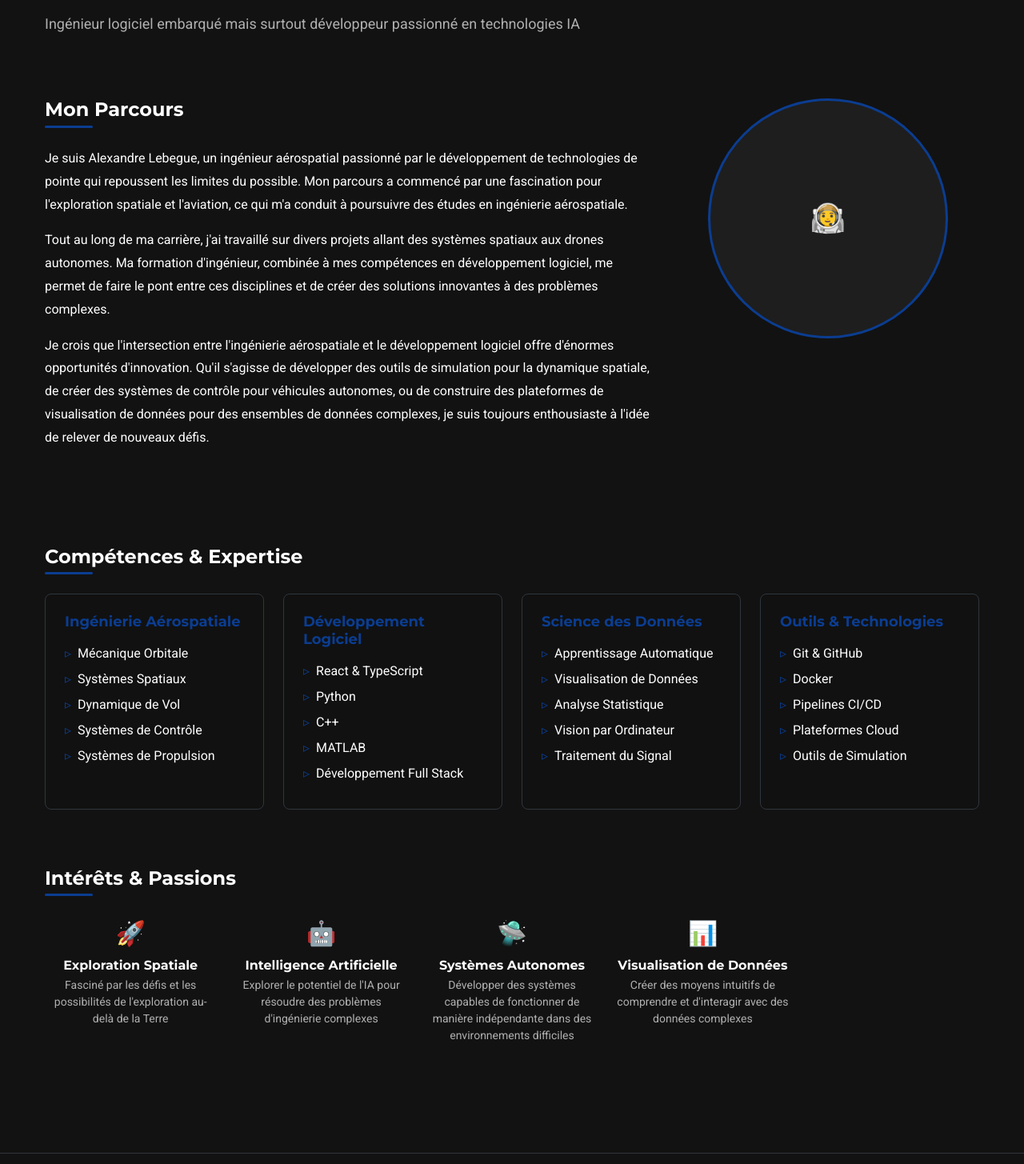
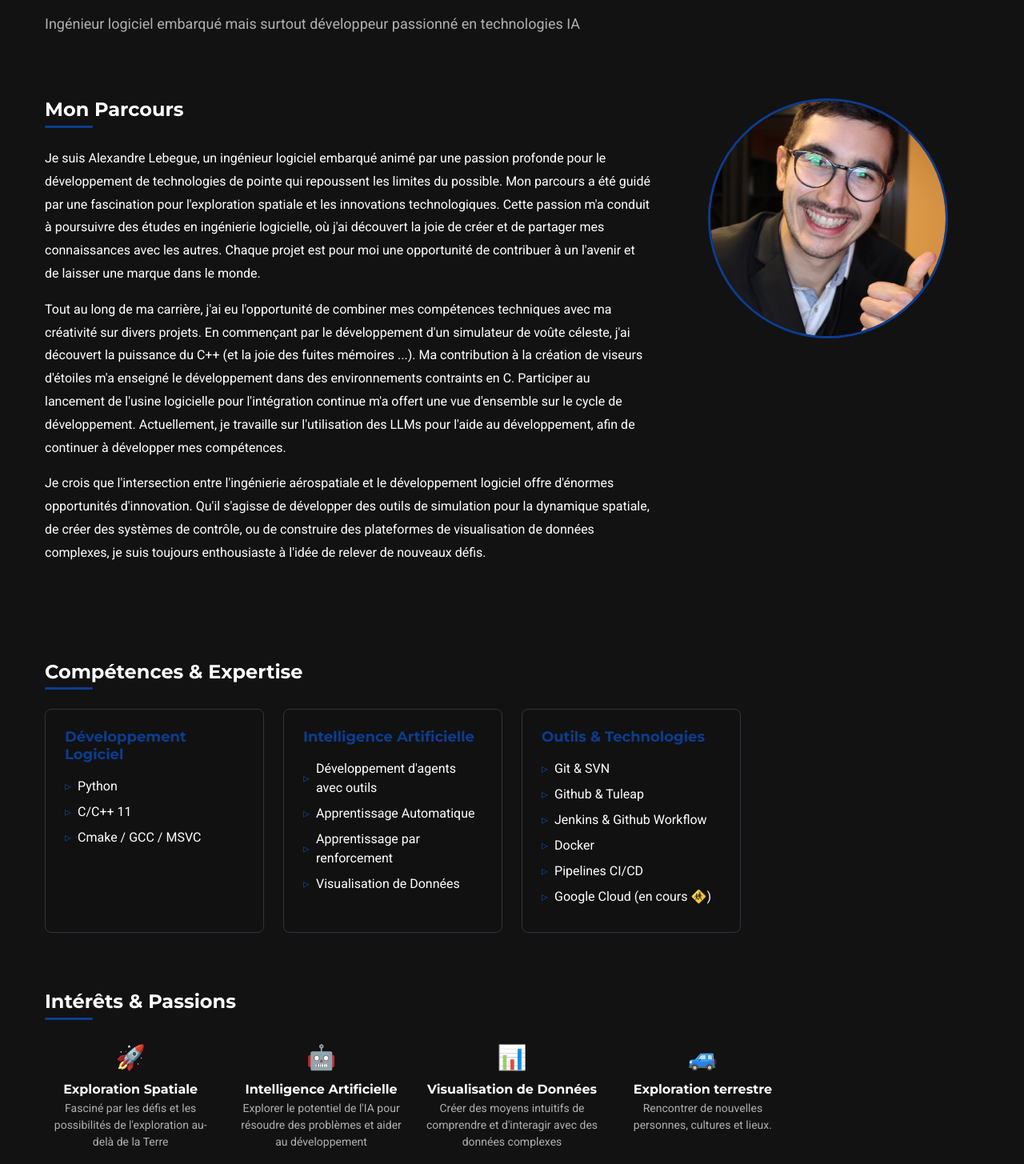
Before and after one commit to AlexandrLebegue/Portfolio_Website, a React (Create React App) app: page /about in a window 1280 px wide. Shown: the part 155-1610 px from the top of the page at 80% size. Built offline with nearby package versions, Linux system fonts and the light colour scheme.

Commit message:
Add personal image, update theme colors, and enhance contact section

```diff
--- a/public/index.html
+++ b/public/index.html
@@ -28,7 +28,7 @@
       work correctly both with client-side routing and a non-root public URL.
       Learn how to configure a non-root public URL by running `npm run build`.
     -->
-    <title>Alexandre Lebegue | Portfolio</title>
+    <title>🚀 Alexandre Lebegue | Portfolio</title>
   </head>
   <body>
     <noscript>You need to enable JavaScript to run this app.</noscript>
--- a/src/pages/About/About.tsx
+++ b/src/pages/About/About.tsx
@@ -80,6 +80,13 @@ const ProfileImage = styled.div`
   justify-content: center;
   font-size: ${({ theme }) => theme.fontSizes['4xl']};
   border: 3px solid ${({ theme }) => theme.colors.primary};
+  overflow: hidden;
+
+  img {
+    width: 100%;
+    height: 100%;
+    object-fit: cover;
+  }
 `;
 
 const Paragraph = styled.p`
@@ -171,28 +178,32 @@ const About: React.FC = () => {
           <ProfileContent>
             <SectionTitle>Mon Parcours</SectionTitle>
             <Paragraph>
-              Je suis Alexandre Lebegue, un ingénieur aérospatial passionné par le développement de technologies
-              de pointe qui repoussent les limites du possible. Mon parcours a commencé par une
-              fascination pour l'exploration spatiale et l'aviation, ce qui m'a conduit à poursuivre des études
-              en ingénierie aérospatiale.
+              Je suis Alexandre Lebegue, un ingénieur logiciel embarqué animé par une passion profonde pour le développement de technologies
+              de pointe qui repoussent les limites du possible. Mon parcours a été guidé par une fascination pour l'exploration spatiale
+              et les innovations technologiques. Cette passion m'a conduit à poursuivre des études en ingénierie logicielle, où j'ai découvert
+              la joie de créer et de partager mes connaissances avec les autres. Chaque projet est pour moi une opportunité de contribuer
+              à un l'avenir et de laisser une marque dans le monde.
             </Paragraph>
             <Paragraph>
-              Tout au long de ma carrière, j'ai travaillé sur divers projets allant des systèmes spatiaux
-              aux drones autonomes. Ma formation d'ingénieur, combinée à mes compétences en développement logiciel,
-              me permet de faire le pont entre ces disciplines et de créer des solutions innovantes
-              à des problèmes complexes.
+              Tout au long de ma carrière, j'ai eu l'opportunité de combiner mes compétences techniques avec ma créativité sur divers projets.
+              En commençant par le développement d'un simulateur de voûte céleste, j'ai découvert la puissance du C++ (et la joie des fuites mémoires ...). Ma contribution à la création de viseurs d'étoiles
+              m'a enseigné le développement dans des environnements contraints en C.
+              Participer au lancement de l'usine logicielle pour l'intégration continue m'a offert une vue d'ensemble sur le cycle de développement.
+              Actuellement, je travaille sur l'utilisation des LLMs pour l'aide au développement, afin de continuer à développer mes compétences.
             </Paragraph>
             <Paragraph>
               Je crois que l'intersection entre l'ingénierie aérospatiale et le développement logiciel
               offre d'énormes opportunités d'innovation. Qu'il s'agisse de développer des outils de simulation
-              pour la dynamique spatiale, de créer des systèmes de contrôle pour véhicules autonomes, ou
-              de construire des plateformes de visualisation de données pour des ensembles de données complexes,
+              pour la dynamique spatiale, de créer des systèmes de contrôle, ou
+              de construire des plateformes de visualisation de données complexes,
               je suis toujours enthousiaste à l'idée de relever de nouveaux défis.
             </Paragraph>
           </ProfileContent>
 
           <ProfileImageContainer>
-            <ProfileImage>👨‍🚀</ProfileImage>
+            <ProfileImage>
+              <img src={require('../../assets/images/me.JPG')} alt="Alexandre Lebegue" />
+            </ProfileImage>
           </ProfileImageContainer>
         </ProfileSection>
       </Section>
@@ -201,46 +212,33 @@ const About: React.FC = () => {
         <SectionTitle>Compétences & Expertise</SectionTitle>
         <SkillsGrid>
           <SkillCategory>
-            <SkillCategoryTitle>Ingénierie Aérospatiale</SkillCategoryTitle>
+            <SkillCategoryTitle>Développement Logiciel</SkillCategoryTitle>
             <SkillList>
-              <SkillItem>Mécanique Orbitale</SkillItem>
-              <SkillItem>Systèmes Spatiaux</SkillItem>
-              <SkillItem>Dynamique de Vol</SkillItem>
-              <SkillItem>Systèmes de Contrôle</SkillItem>
-              <SkillItem>Systèmes de Propulsion</SkillItem>
+              <SkillItem>Python</SkillItem>
+              <SkillItem>C/C++ 11</SkillItem>
+              <SkillItem>Cmake / GCC / MSVC</SkillItem>
             </SkillList>
           </SkillCategory>
 
           <SkillCategory>
-            <SkillCategoryTitle>Développement Logiciel</SkillCategoryTitle>
+            <SkillCategoryTitle>Intelligence Artificielle</SkillCategoryTitle>
             <SkillList>
-              <SkillItem>React & TypeScript</SkillItem>
-              <SkillItem>Python</SkillItem>
-              <SkillItem>C++</SkillItem>
-              <SkillItem>MATLAB</SkillItem>
-              <SkillItem>Développement Full Stack</SkillItem>
-            </SkillList>
-          </SkillCategory>
-
-          <SkillCategory>
-            <SkillCategoryTitle>Science des Données</SkillCategoryTitle>
-            <SkillList>
+              <SkillItem>Développement d'agents avec outils</SkillItem>
               <SkillItem>Apprentissage Automatique</SkillItem>
+              <SkillItem>Apprentissage par renforcement</SkillItem>
               <SkillItem>Visualisation de Données</SkillItem>
-              <SkillItem>Analyse Statistique</SkillItem>
-              <SkillItem>Vision par Ordinateur</SkillItem>
-              <SkillItem>Traitement du Signal</SkillItem>
             </SkillList>
           </SkillCategory>
 
           <SkillCategory>
             <SkillCategoryTitle>Outils & Technologies</SkillCategoryTitle>
             <SkillList>
-              <SkillItem>Git & GitHub</SkillItem>
+              <SkillItem>Git & SVN</SkillItem>
+              <SkillItem>Github & Tuleap</SkillItem>
+              <SkillItem>Jenkins & Github Workflow</SkillItem>
               <SkillItem>Docker</SkillItem>
               <SkillItem>Pipelines CI/CD</SkillItem>
-              <SkillItem>Plateformes Cloud</SkillItem>
-              <SkillItem>Outils de Simulation</SkillItem>
+              <SkillItem>Google Cloud (en cours 🚸)</SkillItem>
             </SkillList>
           </SkillCategory>
         </SkillsGrid>
@@ -261,15 +259,7 @@ const About: React.FC = () => {
             <InterestIcon>🤖</InterestIcon>
             <InterestTitle>Intelligence Artificielle</InterestTitle>
             <InterestDescription>
-              Explorer le potentiel de l'IA pour résoudre des problèmes d'ingénierie complexes
-            </InterestDescription>
-          </InterestItem>
-
-          <InterestItem>
-            <InterestIcon>🛸</InterestIcon>
-            <InterestTitle>Systèmes Autonomes</InterestTitle>
-            <InterestDescription>
-              Développer des systèmes capables de fonctionner de manière indépendante dans des environnements difficiles
+              Explorer le potentiel de l'IA pour résoudre des problèmes et aider au développement
             </InterestDescription>
           </InterestItem>
 
@@ -280,6 +270,15 @@ const About: React.FC = () => {
               Créer des moyens intuitifs de comprendre et d'interagir avec des données complexes
             </InterestDescription>
           </InterestItem>
+
+            <InterestItem>
+            <InterestIcon>🚙</InterestIcon>
+            <InterestTitle>Exploration terrestre</InterestTitle>
+            <InterestDescription>
+              Rencontrer de nouvelles personnes, cultures et lieux.
+            </InterestDescription>
+            </InterestItem>
+
         </InterestsList>
       </Section>
     </AboutContainer>
--- a/src/pages/Contact/Contact.tsx
+++ b/src/pages/Contact/Contact.tsx
@@ -142,8 +142,7 @@ const Contact: React.FC = () => {
           <p>
             Que vous ayez une question sur mon travail, que vous souhaitiez discuter d'un projet potentiel,
             ou simplement dire bonjour, je serais ravi d'avoir de vos nouvelles. Je suis actuellement ouvert à
-            des opportunités de freelance et des collaborations en ingénierie aérospatiale, développement
-            logiciel et science des données.
+            des opportunités de freelance dans le développement d'agents IA.
           </p>
 
           <ContactMethods>
@@ -153,7 +152,7 @@ const Contact: React.FC = () => {
                 Courriel
               </ContactMethodTitle>
               <ContactLink href="mailto:contact@alexandrelebegue.com">
-                contact@alexandrelebegue.com
+                alexandrelebegue12@gmail.com
               </ContactLink>
             </ContactMethod>
 
@@ -162,7 +161,7 @@ const Contact: React.FC = () => {
                 <ContactMethodIcon>🔗</ContactMethodIcon>
                 LinkedIn
               </ContactMethodTitle>
-              <ContactLink href="https://linkedin.com/in/alexandrlebegue" target="_blank" rel="noopener noreferrer">
+              <ContactLink href="https://www.linkedin.com/in/alexandre-lebegue-6a3718151/" target="_blank" rel="noopener noreferrer">
                 linkedin.com/in/alexandrlebegue
               </ContactLink>
             </ContactMethod>
@@ -178,17 +177,6 @@ const Contact: React.FC = () => {
             </ContactMethod>
           </ContactMethods>
 
-          <SocialLinks>
-            <SocialLink href="https://github.com/AlexandrLebegue" target="_blank" rel="noopener noreferrer" aria-label="GitHub">
-              <i>&#xf09b;</i> {/* GitHub icon (using a placeholder) */}
-            </SocialLink>
-            <SocialLink href="https://linkedin.com/in/alexandrlebegue" target="_blank" rel="noopener noreferrer" aria-label="LinkedIn">
-              <i>&#xf08c;</i> {/* LinkedIn icon (using a placeholder) */}
-            </SocialLink>
-            <SocialLink href="https://twitter.com/alexandrlebegue" target="_blank" rel="noopener noreferrer" aria-label="Twitter">
-              <i>&#xf099;</i> {/* Twitter icon (using a placeholder) */}
-            </SocialLink>
-          </SocialLinks>
         </ContactInfo>
 
         <ContactImageContainer>
--- a/src/pages/Home/Home.tsx
+++ b/src/pages/Home/Home.tsx
@@ -200,6 +200,13 @@ const AboutImage = styled.div`
   justify-content: center;
   font-size: ${({ theme }) => theme.fontSizes['4xl']};
   border: 3px solid ${({ theme }) => theme.colors.primary};
+  overflow: hidden;
+
+  img {
+    width: 100%;
+    height: 100%;
+    object-fit: cover;
+  }
 `;
 
 const Home: React.FC = () => {
@@ -269,7 +276,9 @@ const Home: React.FC = () => {
         </AboutContent>
 
         <AboutImageContainer>
-          <AboutImage>👨‍🚀</AboutImage>
+          <AboutImage>
+            <img src={require('../../assets/images/me.JPG')} alt="Alexandre Lebegue" />
+          </AboutImage>
         </AboutImageContainer>
       </AboutSection>
     </HomeContainer>
--- a/src/styles/theme.ts
+++ b/src/styles/theme.ts
@@ -113,7 +113,7 @@ export const theme = {
   colors: {
     // Primary colors
     primary: '#0B3D91', // NASA blue
-    secondary: '#FC3D21', // NASA red
+    secondary: 'rgb(96, 0, 199)', // NASA red
     tertiary: '#4D7C8A', // Steel blue
 
     // Background colors
```
Also changed, not shown: src/services/github.ts (+18 -2 lines), src/assets/images/me.JPG (added), 1 other file (tests, documents, lock files or other folders).
